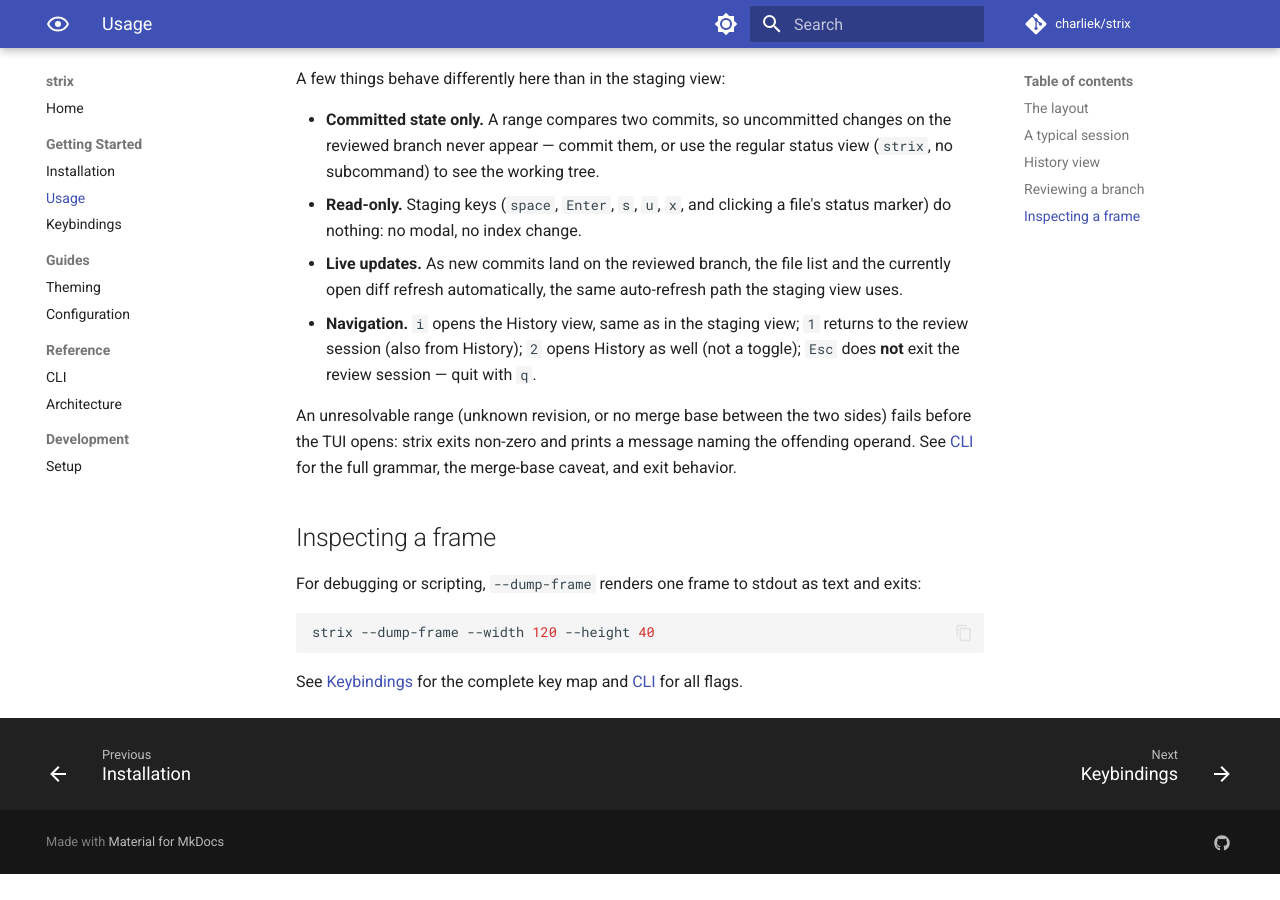
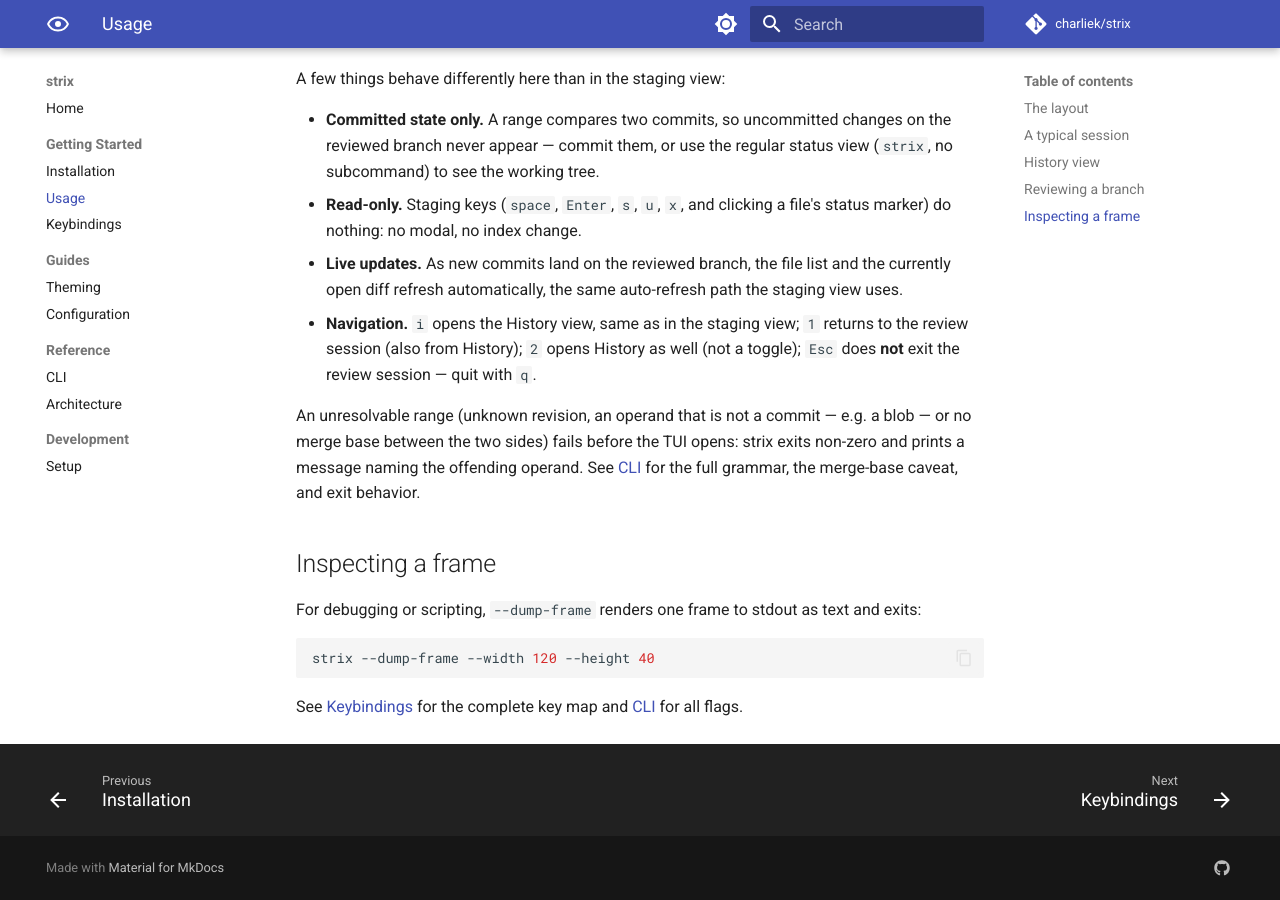
Before and after one commit to charliek/strix, an MkDocs documentation site: the page built from docs/getting-started/usage.md, in a window 1280 px wide and 900 px high, scrolled down 2526 px. Built offline with MkDocs 1.6.1 and Material for MkDocs 9.7.7, drawn with Linux system fonts in a browser that asks for light colours; comment, search, counter and statistics services are not loaded; before the commit the page ends 3400 px from its top, so only the background shows below that.

Commit message:
review feedback: config-dir consistency, doc precision, hardened tests
CodeRabbit PR-review fixes: with_config_dir re-resolves the theme against
the injected directory so startup resolution and later cycling/persistence
always read the same themes/ location; the mouse table scopes marker-click
staging to the staging view; the usage guide lists non-commit operands
among the failure kinds and fences the UI mockup; the architecture module
table gives keys.rs its own row; the README scopes merge-base wording to
the BASE and three-dot forms. Test hardening: the persist failure tests
use a dir-under-a-file shape (deterministic even as root, no chmod); the
review inertness tests run against a dirty worktree with per-key index
assertions, so a leaked staging input would have something to stage.

Co-Authored-By: Claude Fable 5 <noreply@anthropic.com>
Claude-Session: https://claude.ai/code/session_01QEmgBH4r9VWCAqyTjfBoPA

````diff
--- a/docs/getting-started/usage.md
+++ b/docs/getting-started/usage.md
@@ -86,7 +86,7 @@ strix diff v1.2.0...HEAD   # review HEAD against v1.2.0's merge base
 staging view — the changeset is a branch against its base rather than the
 working tree:
 
-```
+```text
  strix  my-repo · main…HEAD
 ╭ Changes ───────────────────╮╭ Diff · unified ──────────────────────╮
 │ M src/app.rs       +40 −2  ││  src/app.rs                          │
@@ -126,8 +126,9 @@ A few things behave differently here than in the staging view:
   well (not a toggle); `Esc` does **not** exit the review session — quit with
   `q`.
 
-An unresolvable range (unknown revision, or no merge base between the two
-sides) fails before the TUI opens: strix exits non-zero and prints a message
+An unresolvable range (unknown revision, an operand that is not a commit —
+e.g. a blob — or no merge base between the two sides) fails before the TUI
+opens: strix exits non-zero and prints a message
 naming the offending operand. See [CLI](../reference/cli.md) for the full
 grammar, the merge-base caveat, and exit behavior.
 
````
Also changed, not shown: README.md (+5 -3 lines), docs/getting-started/keybindings.md (+1 -1 lines), docs/reference/architecture.md (+2 -1 lines), 3 other files.
